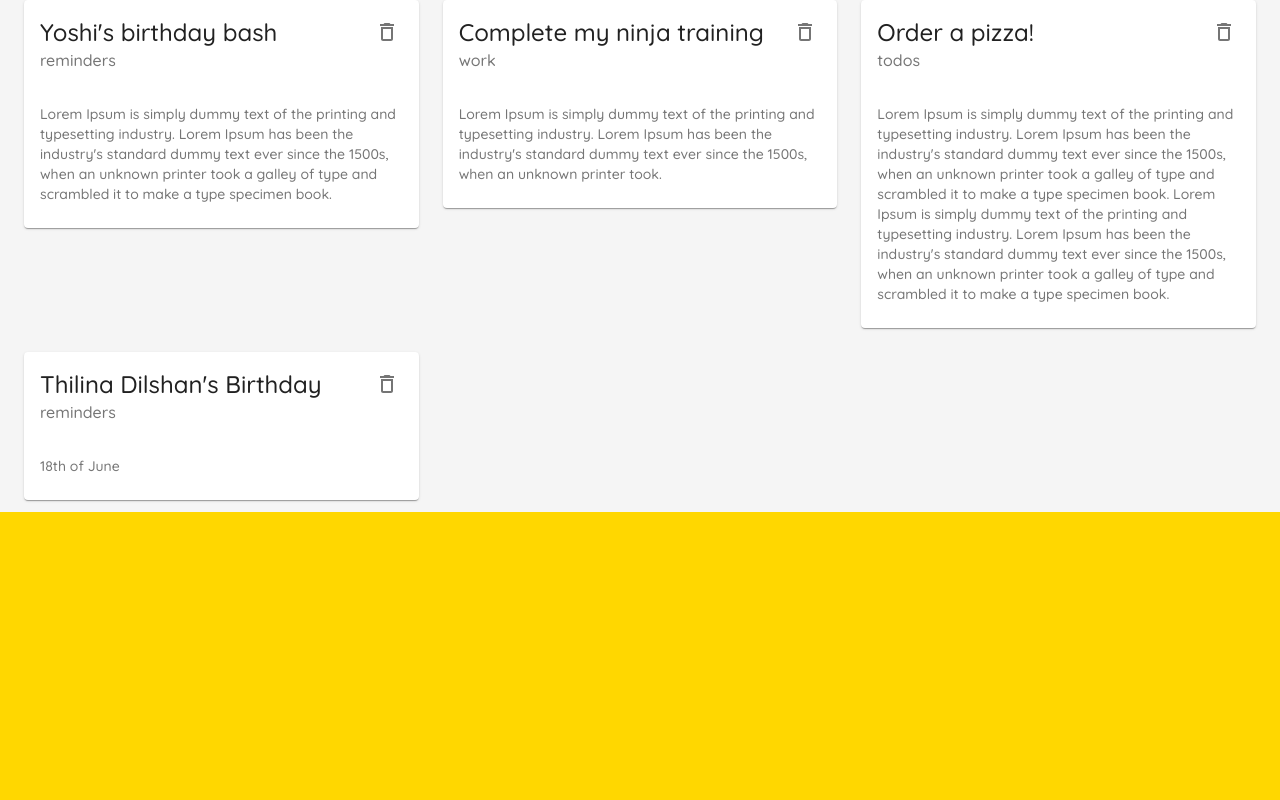
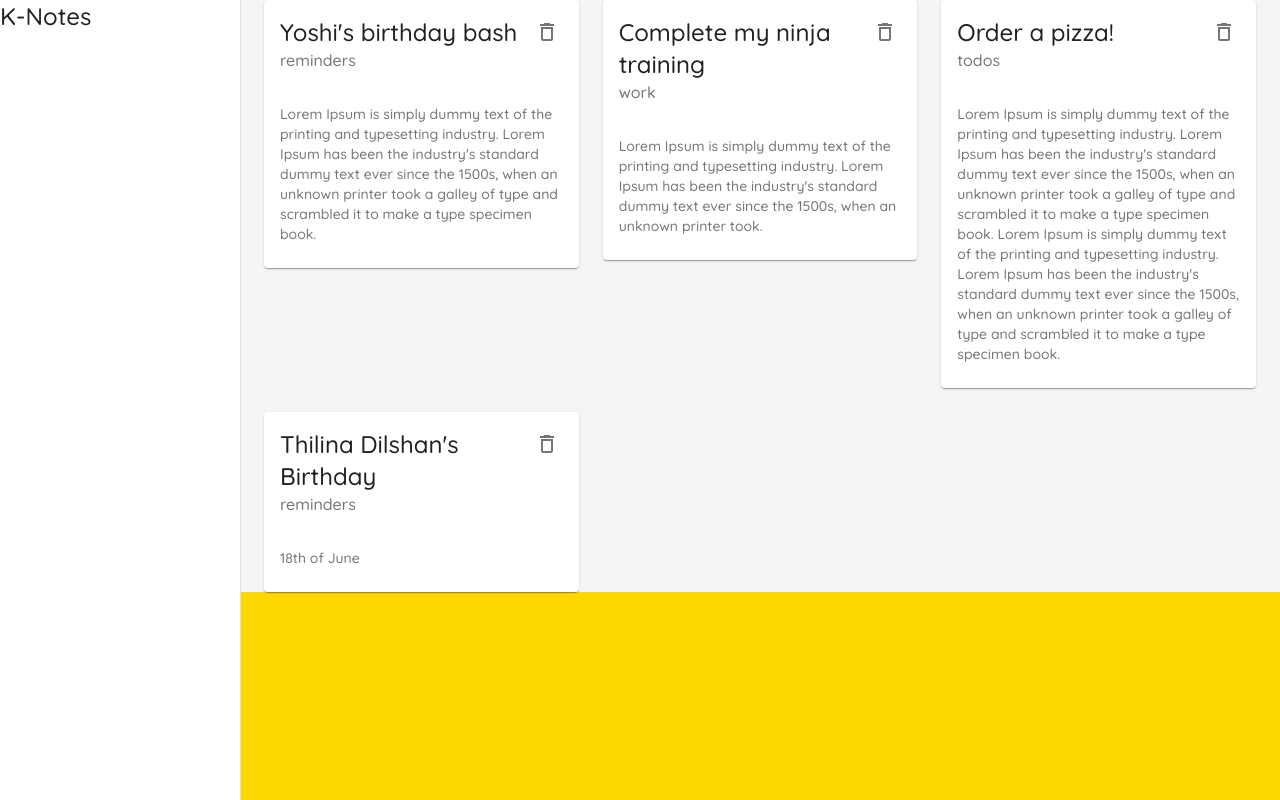
Before and after one commit to Kavindu1997/K-Notes, a React (Create React App) app: page / in a window 1280 px wide. Built offline with nearby package versions, Linux system fonts and the light colour scheme; data requests are answered from the project's data file.

Commit message:
permanent drawer added

```diff
--- a/src/components/Layout.js
+++ b/src/components/Layout.js
@@ -1,17 +1,39 @@
-import { makeStyles } from '@material-ui/core'
+import { Drawer, makeStyles, Typography } from '@material-ui/core'
 import React from 'react'
 
+const drawerWidth=240
 const useStyles=makeStyles({
     page:{
         background:'whitesmoke',
         width:'100%'
+    },
+    drawer:{
+        width:drawerWidth
+    },
+    drawerPaper:{
+        width:drawerWidth
+    },
+    root:{
+        display:'flex'
     }
 })
 export default function Layout({children}){
     const classes=useStyles()
 
     return(
-      <div>
+      <div className={classes.root}>
+          <Drawer
+            className={classes.drawer}
+            variant="permanent"
+            anchor="left"
+            classes={{paper:classes.drawerPaper}}
+          >
+              <div>
+                  <Typography variant="h5">
+                       K-Notes
+                  </Typography>
+              </div>
+          </Drawer>
             <div className={classes.page}>
                 {children}
             </div>
```
